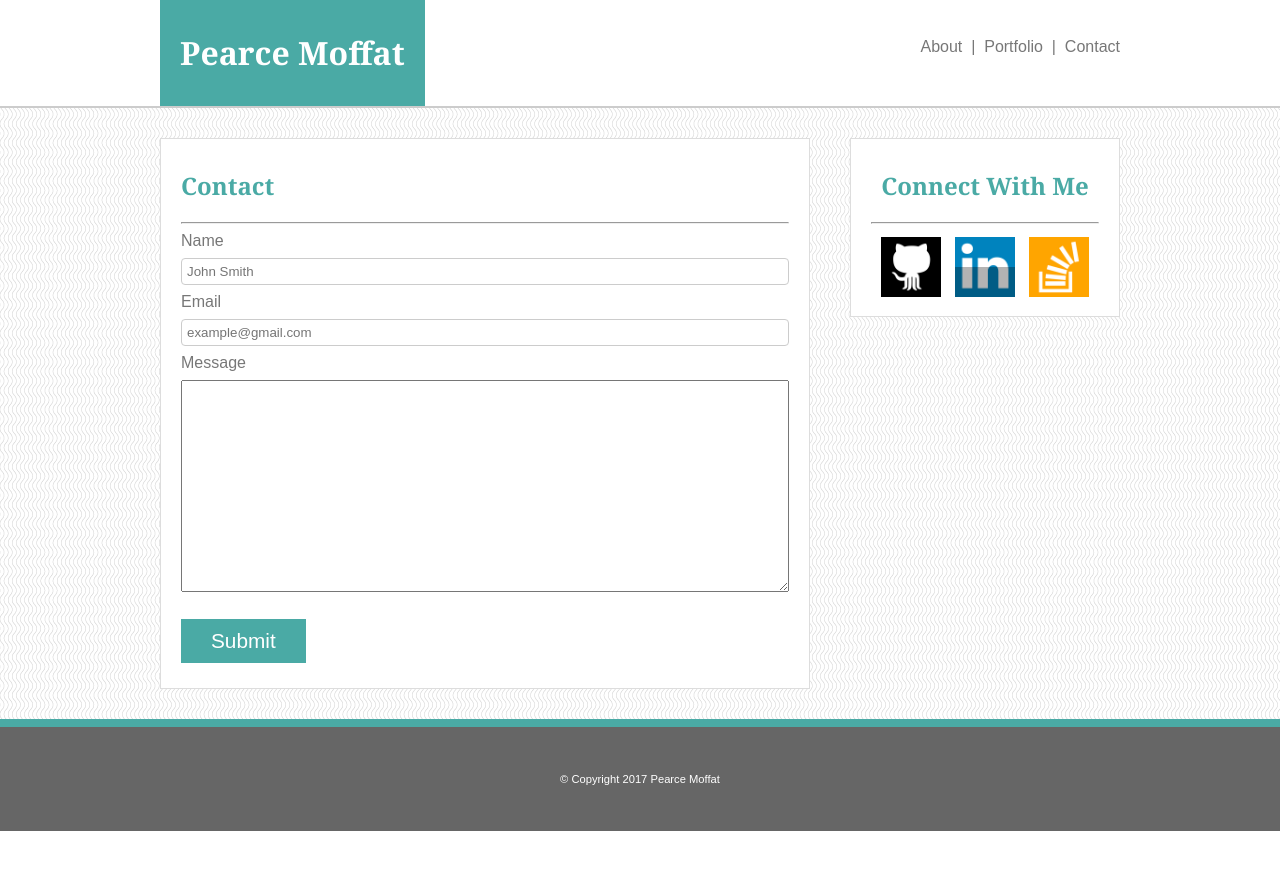
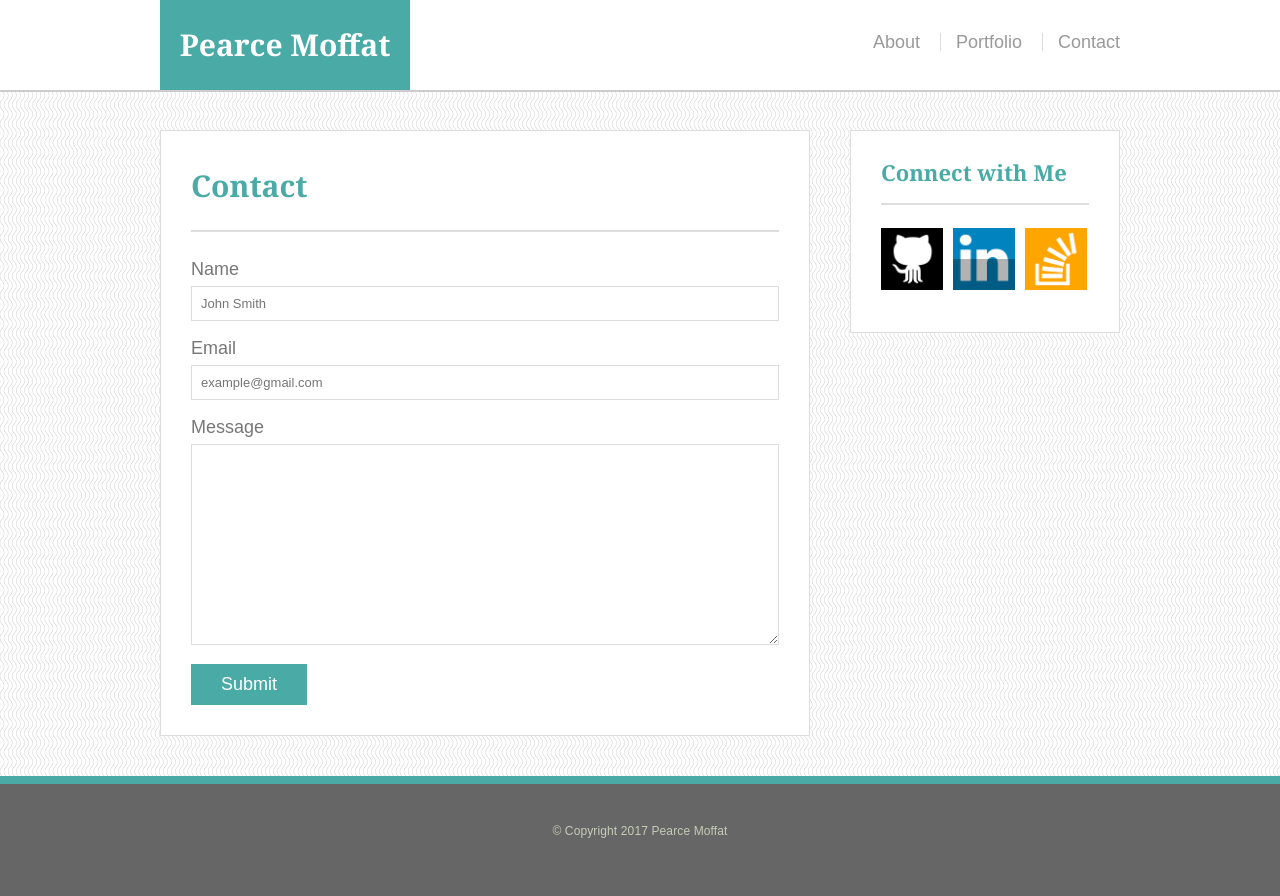
Before and after one commit to PearceMoffat/Basic-Portfolio, a plain HTML site: page contact.html in a window 1280 px wide. Before the commit the page ends 831 px from the top, so only its background shows below. Drawn offline with Linux system fonts and the light colour scheme.

Commit message:
pixel perfect!

```diff
--- a/assets/css/style.css
+++ b/assets/css/style.css
@@ -1,15 +1,21 @@
+html {
+	height:100%;
+	margin:0;
+}
+
 body {
 	background-image: url("../images/waves.png");
-	margin: 0px;
-	padding: 0px;
+	margin: 0;
+	padding: 0;
 	font-family: 'Arial', 'Helvetica Neue', 'Helvetica', sans-serif;
+	font-size: 18px;
 	color: #777777;
 	height: 100%;
 }
 
 a {
 	text-decoration: none;
-	color: #777777;
+	color: #999999;
 }
 a:hover {
 	text-decoration: underline;
@@ -17,40 +23,61 @@ a:hover {
 }
 
 p {
-	line-height: 200%;
+	line-height: 190%;
+	padding-bottom: 20px;
 }
 
 img {
-	margin: 5px;
+	float: left;
 }
 
 input[type=text] {
-    width: 100%;
-    padding: 5px;
-    margin: 8px 0;
+    width: 568px;
+    padding: 9px;
+    margin: 8px 0 18px 0;
     display: inline-block;
-    border: 1px solid #ccc;
-    border-radius: 4px;
-    box-sizing: border-box;
+    border: 1px #dddddd solid;
+    font-size: 13px;
+}
+
+form {
+	margin-top: 28px;
 }
 
 textarea {
-	width: 98%;
+	width: 589px;
 	max-width: 98%;
-	height: 200px;
+	height: 189px;
 	padding: 5px;
 	margin: 8px 0;
 	font-family: 'Arial', 'Helvetica Neue', 'Helvetica', sans-serif;
+	border: 1px #dddddd solid;
+}
+
+h1, h2, h3 {
+	font-family: 'Georgia', 'Times', 'Times New Roman', serif;
+	font-weight: bold;
 }
 
 h1 {
+	font-size: 30px;
+	margin: 30px 0;
 	color: white;
-	font-family: 'Georgia', 'Times', 'Times New Roman', serif;
 }
 
 h2 {
 	color: #4aaaa5;
-	font-family: 'Georgia', 'Times', 'Times New Roman', serif;
+	font-size: 30px;
+}
+
+h3 {
+	color: #4aaaa5;
+	font-size: 22px;
+}
+
+hr {
+	border: 1.5px #DDDDDD solid;
+	margin-bottom: 20px;
 }
 
 header {
@@ -63,9 +90,10 @@ footer {
 	clear: both;
 	text-align: center;
 	background-color: #666666;
-	font-size: 70%;
-	color: white;
-	padding: 30px;
+	font-size: 12px;
+	color: #C5CCB8;
+	padding: 36px;
+	letter-spacing: .125px;
 }
 
 .button {
@@ -73,14 +101,14 @@ footer {
 	color: white;
 	cursor: pointer;
 	padding: 10px 30px;
-	margin: 15px 0px;
+	margin: 8px 0 20px 0;
 	border: none;
-	font-size: 130%;
+	font-size: 18px;
 }
 
 .container {
 	width: 960px;
-	margin: auto;
+	margin: 38px auto;
 	clear: both;
 }
 
@@ -90,78 +118,129 @@ footer {
 	overflow: hidden;
 }
 .name {
+	text-align: center;
 	background: #4aaaa5;
-	padding: 10px 20px;
-	margin: 0px 0px 0px 0px;
+	width: 250px;
+	height: 90px;
+	margin: 0;
 	float: left;
 }
 
 .links {
+	display: flex;
+	justify-content: space-between;
+	width: 247px;
 	float: right;
-	padding: 4% 0px;
+	padding: 33px 0 39px 0;
 }
 
 .pic1, .pic2, .pic3, .pic4, .pic5 {
-	width: 280px;
-	height: 200px;
-	float: left;
-	margin: 16px 12px;
+	width: 274px;
+	height: 205px;
+	display: block;
+	margin: 20px 0;
 }
 
 .pic1 {
 	background-image: url("../images/pic1.jpg");
+	float: left;
 }
 
 .pic2 {
 	background-image: url("../images/pic2.jpg");
+	float: right;
 }
 
 .pic3 {
 	background-image: url("../images/pic3.jpg");
+	float: left;
+	margin: 36px 0;
 }
 
 .pic4 {
 	background-image: url("../images/pic4.jpg");
+	float: right;
+	margin: 36px 0;
 }
 
 .pic5 {
 	background-image: url("../images/pic5.jpg");
+	float: left;
 }
 
 .portlink {
-
+	margin-top: 136px;
 	text-align: center;
 	width:100%;
-	padding: 1px 0;
-	margin-top: 40%;
 	background-color: #4aaaa5;
+	padding: 12px 0 18px 0;
 }
 
 .portlink a {
 	color:white;
+	font-weight: normal;
+	font-size: 22px;
+}
+
+.wrapper {
+	min-height: 100%;
+	margin-bottom: -40px;
+}
+
+.footer, .push {
+	height: 40px;
+}
+
+.verticalline {
+	border-right: 1px solid #dddddd;
+	float: left;
 }
 
 #main-info {
 	float: left;
-	width: 608px;
-	margin: 30px 0px;
+	width: 588px;
 	background: white;
 	border: 1px solid #dddddd;
-	padding: 10px 20px;
+	padding: 10px 30px;
+	margin-bottom: 40px;
 }
 
 #social-links {
-	text-align: center;
+	text-align: left;
 	float: right;
-	width: 228px;
-	margin: 30px 0px;
+	width: 208px;
 	background: white;
 	border: 1px solid #dddddd;
-	padding: 10px 20px;
+	padding: 30px 30px;
+}
+
+#social-links img {
+	margin-top: 3px;
+	margin-bottom: 12px;
 }
 
 #me {
 	float: left;
 	width: 200px;
-	margin: 10px 20px 10px 0px;
+	height: 150px;
+	margin: 10px 25px 10px 0px;
 }
+
+#bodytitle {
+	padding-top: 30px;
+	padding-bottom: 20px;
+}
+
+#img1, #img2 {
+	margin-right: 10px;
+}
+
+#secondbar {
+	border: 1px #dddddd solid;
+	margin: 20px 0;
+}
+
+#link1, #link2 {
+	border-right: 1px #dddddd solid;
+	padding-right: 20px;
+}
--- a/contact.html
+++ b/contact.html
@@ -2,28 +2,30 @@
 <html>
 <head>
 	<title>Contact Me</title>
+	<link rel="stylesheet" type="text/css" href="assets/css/reset.css"/>
 	<link rel="stylesheet" type="text/css" href="assets/css/style.css"/>
 </head>
 <body>
+	<div class="wrapper">
 	<header>
 		<div class="topbox">
 			<div class="name">
 				<h1>Pearce Moffat</h1>
 			</div>
 			<div class="links">
-				<a href="index.html">About</a> &nbsp;| &nbsp;<a href="portfolio.html">Portfolio</a> &nbsp;| &nbsp;<a href="contact.html">Contact</a>
+				<a id="link1" href="index.html">About</a><a id="link2" href="portfolio.html">Portfolio</a><a href="contact.html">Contact</a>
 			</div>
 		</div>
 	</header>
 	<div class="container">
 		<section id="main-info">
-			<h2>Contact</h2>
+			<h2 id="bodytitle">Contact</h2>
 			<hr>
 			<form action="/action_page.php">
-			    <label for="name">Name</label>
+			    Name
 			    <input type="text" id="name" name="firstname" placeholder="John Smith">
 
-			    <label for="email">Email</label>
+			    Email
 			    <input type="text" id="email" name="lastname" placeholder="example@gmail.com">
 
 			    Message<br>
@@ -33,14 +35,16 @@
 			</form>
 		</section>
 		<section id="social-links">
-			<h2>Connect With Me</h2>
-			<hr>
-			<a href="https://github.com/PearceMoffat" target="_blank"><img src="assets/images/github.png" alt="GitHub" height="60" width="60"></a>
-			<a href="https://www.linkedin.com/in/steven-moffat-6a036a141/" target="_blank"><img src="assets/images/linkedin.png" alt="LinkedIn" height="60" width="60"></a>
-			<a href="https://stackoverflow.com/users/8328326/pearce-moffat" target="_blank"><img src="assets/images/stackoverflow.png" alt="StackOverflow" height="60" width="60"></a>
+			<h3>Connect with Me</h3>
+			<hr id="secondbar">
+			<a href="https://github.com/PearceMoffat" target="_blank"><img id="img1" src="assets/images/github.png" alt="GitHub" height="62" width="62"></a>
+			<a href="https://www.linkedin.com/in/steven-moffat-6a036a141/" target="_blank"><img id="img2" src="assets/images/linkedin.png" alt="LinkedIn" height="62" width="62"></a>
+			<a href="https://stackoverflow.com/users/8328326/pearce-moffat" target="_blank"><img id="img3" src="assets/images/stackoverflow.png" alt="StackOverflow" height="62" width="62"></a>
 		</section>
 	</div>
-	<footer>
+	<div class="push"></div>
+	</div>
+	<footer class="footer">
 		<p>© Copyright 2017 Pearce Moffat</p>
 	</footer>
 </body>
```
Also changed, not shown: index.html (+14 -10 lines), portfolio.html (+12 -8 lines).
